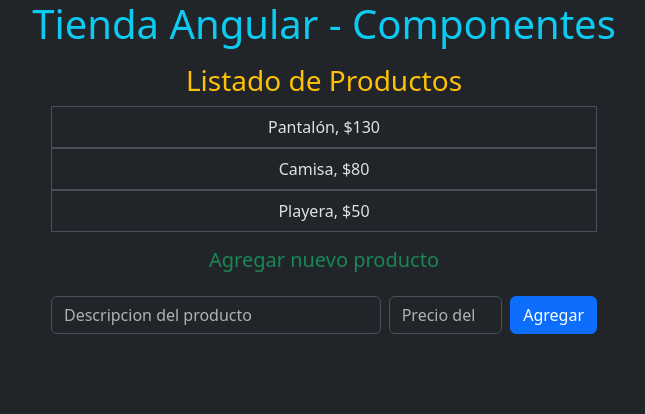
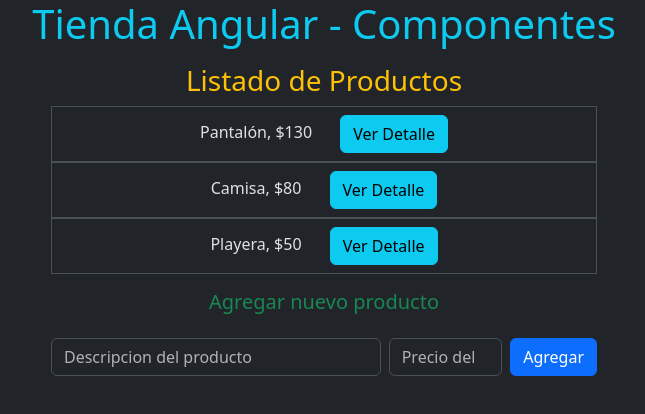
Before and after one commit to mile-nag/angular-learning-path, an Angular app in the folder tienda-angular/: page / in a window 1280 px wide. Shown: the top 414 px of the page, without its empty margins (316-961 px from the left). Built offline with nearby package versions, Linux system fonts and the light colour scheme.

Commit message:
emitir un mensaje con el servicio

```diff
--- a/tienda-angular/src/app/listado-productos/listado-productos.component.ts
+++ b/tienda-angular/src/app/listado-productos/listado-productos.component.ts
@@ -3,17 +3,23 @@ import { ProductoComponent } from '../producto/producto.component';
 import { Producto } from '../producto/producto.model';
 import { FormularioComponent } from '../formulario/formulario.component';
 import { ProductoService } from '../producto.service';
+import { FormsModule } from '@angular/forms';
 @Component({
   selector: 'app-listado-productos',
   standalone: true,
-  imports: [ProductoComponent, FormularioComponent],
+  imports: [ProductoComponent, FormularioComponent, FormsModule],
   templateUrl: './listado-productos.component.html',
   styleUrls: ['./listado-productos.component.css'],
 })
 export class ListadoProductosComponent {
   productos: Producto[] = [];
 
-  constructor(private productoService: ProductoService){}
+  constructor(private productoService: ProductoService){
+    this.productoService.detalleProductoEmitter.subscribe(
+      (producto: Producto) =>
+      alert(`Producto: ${producto.descripcion}, Precio: $${producto.precio}`)
+    );
+  }
 
   ngOnInit(){
     //Inicializar los productos
--- a/tienda-angular/src/app/producto.service.ts
+++ b/tienda-angular/src/app/producto.service.ts
@@ -1,4 +1,4 @@
-import { Injectable } from '@angular/core';
+import { EventEmitter, Injectable } from '@angular/core';
 import { Producto } from './producto/producto.model';
 
 @Injectable({
@@ -11,6 +11,8 @@ export class ProductoService {
     new Producto('Playera', 50.0),
   ];
 
+  detalleProductoEmitter = new EventEmitter<Producto>();
+
   agregarProducto(producto: Producto) {
     this.productos.push(producto);
   }
--- a/tienda-angular/src/app/producto/producto.component.html
+++ b/tienda-angular/src/app/producto/producto.component.html
@@ -1,3 +1,6 @@
 <li class="list-group-item text-center">
   {{ producto.descripcion }}, ${{ producto.precio }}
+  <button type="submit" class="btn btn-info ms-4" (click) = "emitirDetalleProducto()">
+    Ver Detalle
+  </button>
 </li>
--- a/tienda-angular/src/app/producto/producto.component.ts
+++ b/tienda-angular/src/app/producto/producto.component.ts
@@ -1,5 +1,6 @@
 import { Component, Input } from '@angular/core';
 import { Producto } from './producto.model';
+import { ProductoService } from '../producto.service';
 @Component({
   selector: 'app-producto',
   standalone: true,
@@ -8,5 +9,12 @@ import { Producto } from './producto.model';
   styleUrl: './producto.component.css',
 })
 export class ProductoComponent {
+
   @Input() producto!: Producto;
+
+  constructor(private productoService: ProductoService) {}
+
+  emitirDetalleProducto() {
+    this.productoService.detalleProductoEmitter.emit(this.producto);
+  }
 }
```
